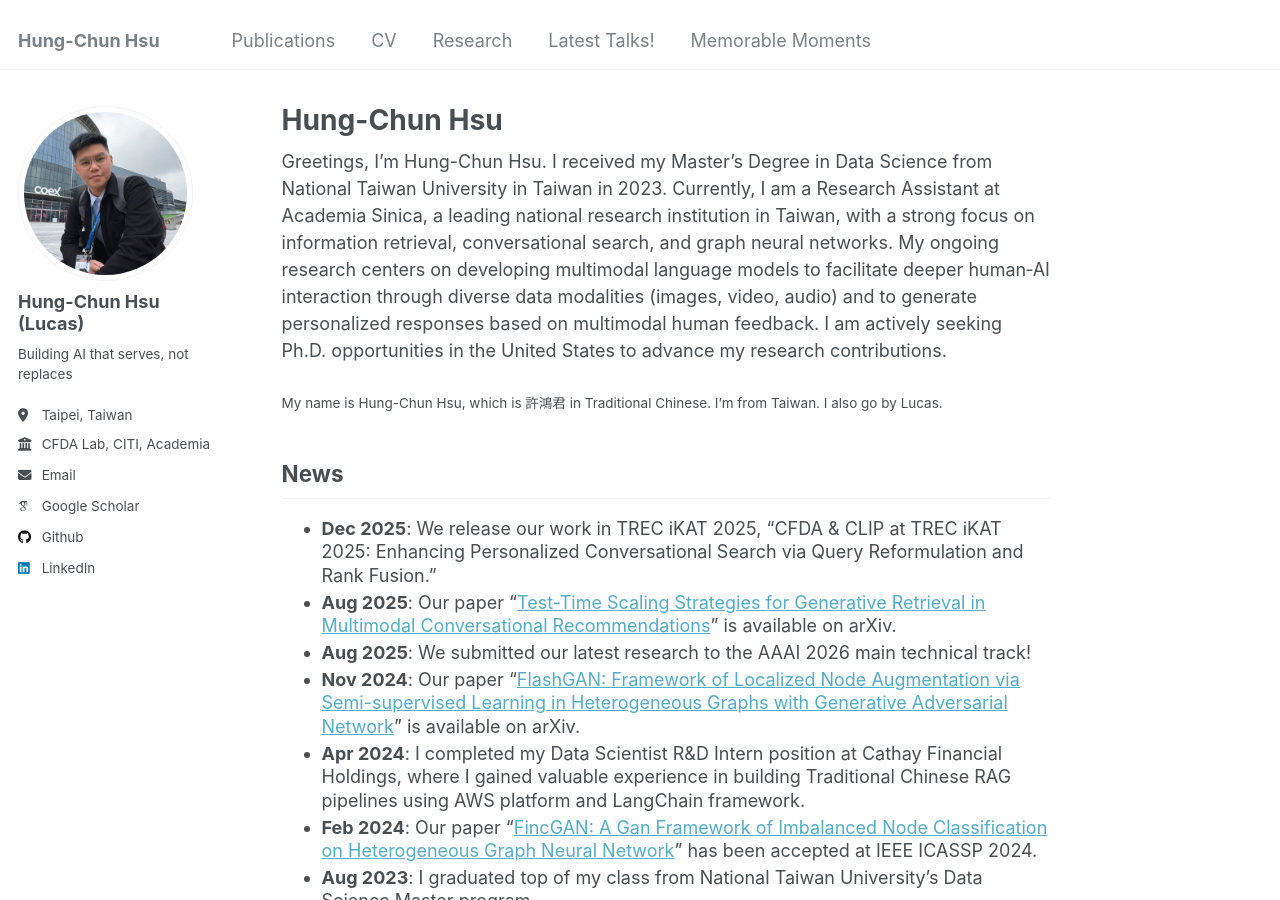
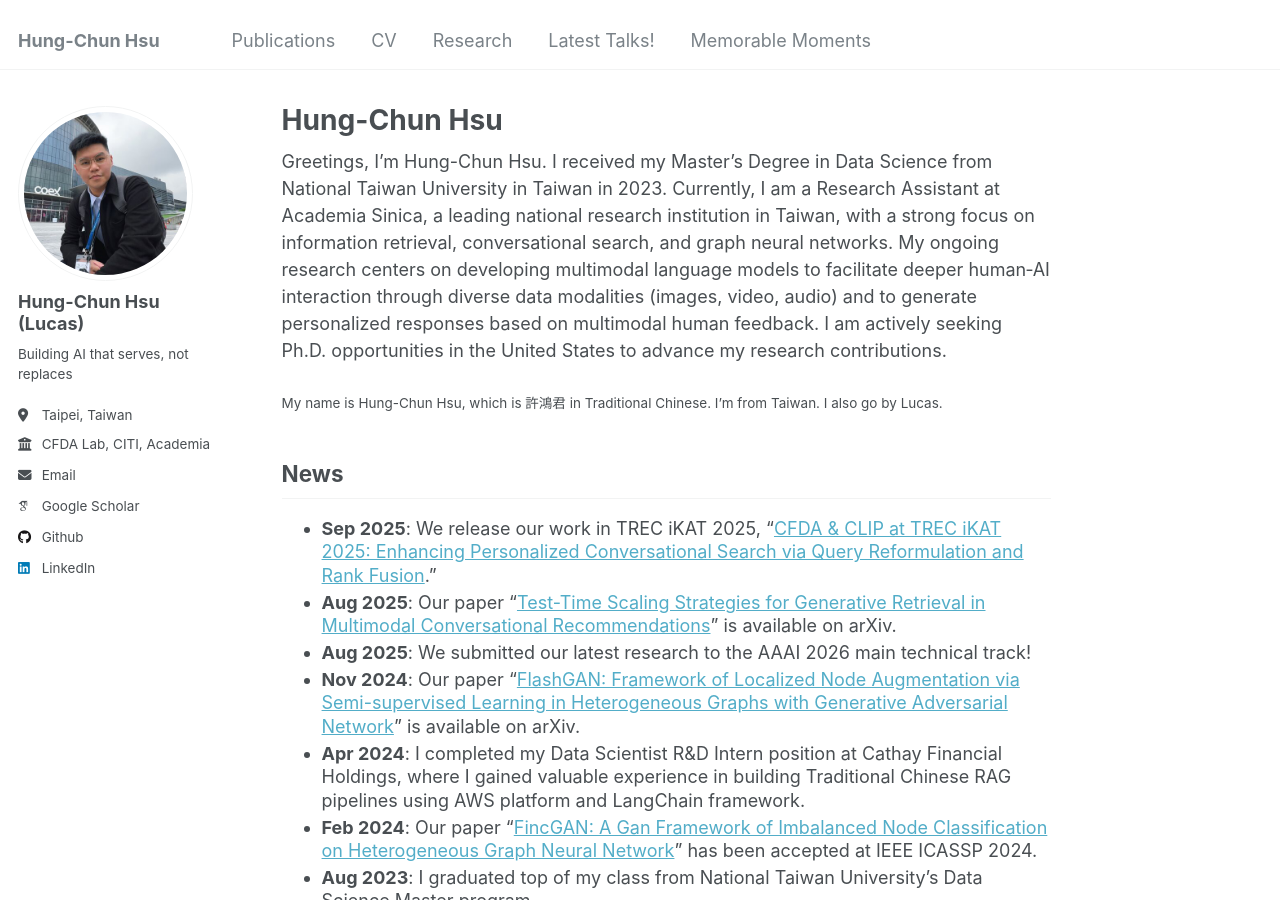
Before and after one commit to lucas-hc-hsu/lucas-hc-hsu.github.io, a Jekyll site: the page built from _pages/about.md, in a window 1280 px wide and 900 px high. Built offline with Jekyll 4.4.1, drawn with Linux system fonts in a browser that asks for light colours; some web fonts are replaced.

Commit message:
Update TREC iKAT 2025 news: change date to Sep 2025 and add arXiv link

```diff
--- a/_pages/about.md
+++ b/_pages/about.md
@@ -27,7 +27,7 @@ Greetings, I'm Hung-Chun Hsu. I received my Master's Degree in Data Science from
 
 <div class="news-section" markdown="1">
 
-- **Dec 2025**: We release our work in TREC iKAT 2025, "CFDA & CLIP at TREC iKAT 2025: Enhancing Personalized Conversational Search via Query Reformulation and Rank Fusion."
+- **Sep 2025**: We release our work in TREC iKAT 2025, "[CFDA & CLIP at TREC iKAT 2025: Enhancing Personalized Conversational Search via Query Reformulation and Rank Fusion](https://arxiv.org/pdf/2509.15588)."
 - **Aug 2025**: Our paper "[Test-Time Scaling Strategies for Generative Retrieval in Multimodal Conversational Recommendations](https://www.arxiv.org/abs/2508.18132)" is available on arXiv.
 - **Aug 2025**: We submitted our latest research to the AAAI 2026 main technical track!
 - **Nov 2024**: Our paper "[FlashGAN: Framework of Localized Node Augmentation via Semi-supervised Learning in Heterogeneous Graphs with Generative Adversarial Network](https://arxiv.org/pdf/2312.06519)" is available on arXiv.
```
